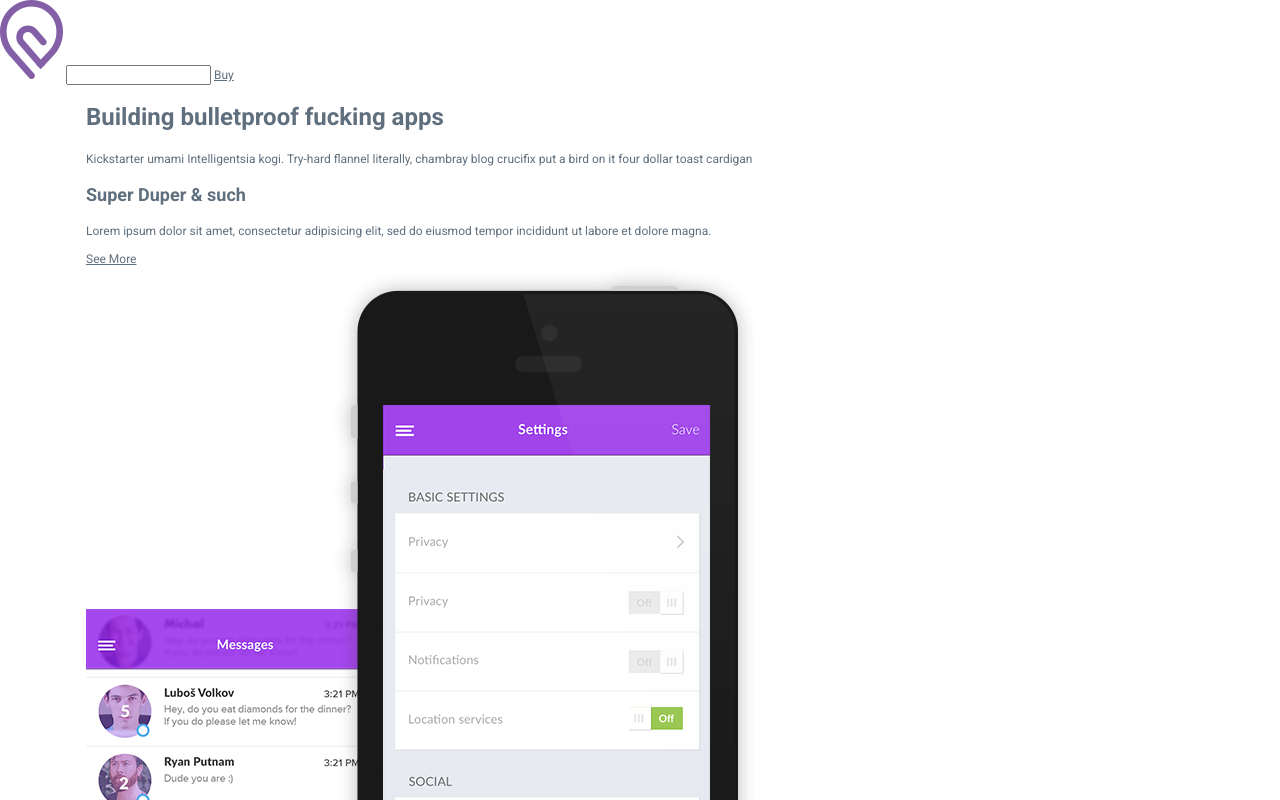
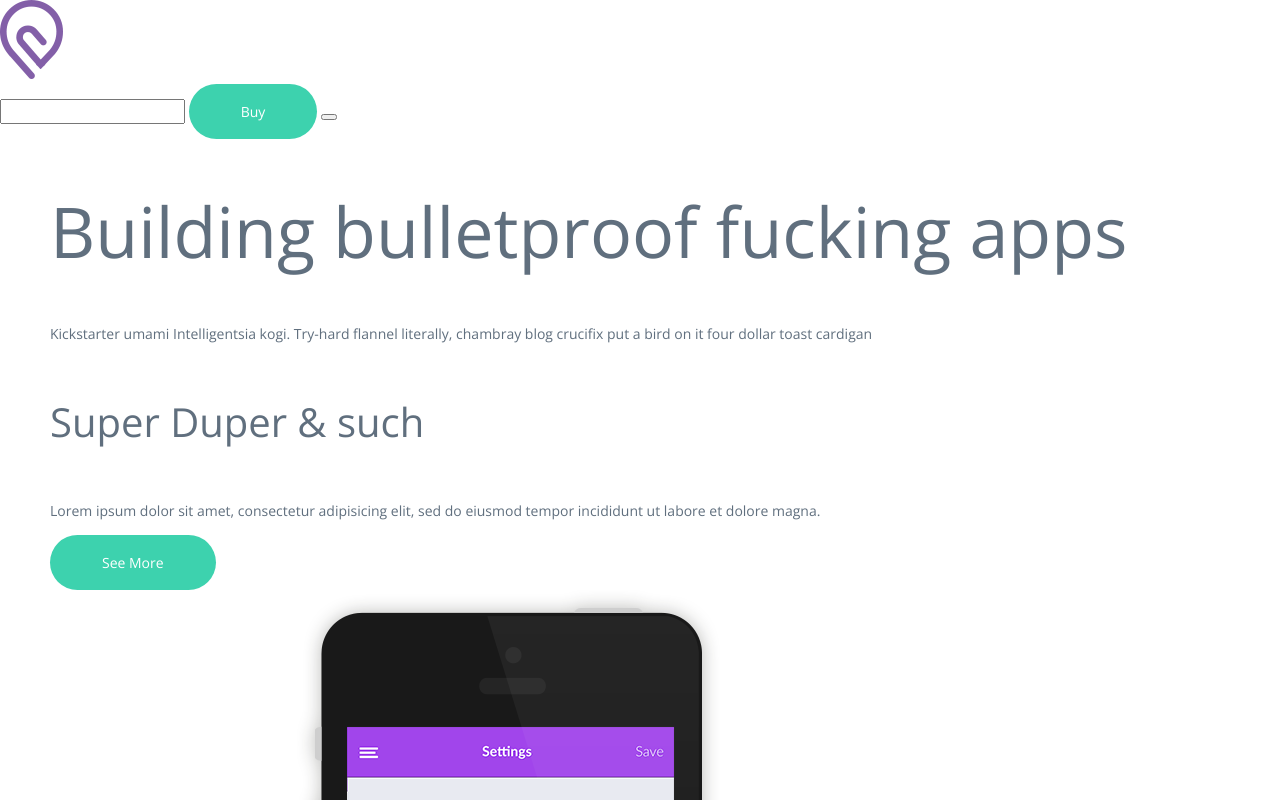
Before and after one commit to sugubina/Bulletproof, a website with bundled scripts: page src/html/index.html in a window 1280 px wide. Shown: the top 800 px of the page. Built offline with nearby package versions, Linux system fonts and the light colour scheme; files whose address does not match are found by name.

Commit message:
CSS for base styles

```diff
--- a/src/html/index.html
+++ b/src/html/index.html
@@ -18,9 +18,14 @@
         <![endif]-->
         <header class="header">
             <nav class="nav">
-                <a class="nav__logo" href="#"><img src="/img/logo.png"></a>
+                <div class="nav__logo">
+                <a href="#"><img src="/img/logo.png"></a>
+                </div>
+                <div class="nav__right">
                 <input class="nav__input" type="text" name="search">
                 <a class="button button--nav" href="#">Buy</a>
+                <button class="nav__btn"></button>
+                </div>
             </nav>
             <div class="header__content inner">
                 <h1 class="header__title">Building bulletproof fucking apps</h1>
--- a/src/sass/partials/_components.scss
+++ b/src/sass/partials/_components.scss
@@ -2,5 +2,16 @@
    Components
    ========================================================================== */
 
+img {
+	max-width: 100%;
+}
+
 /* Buttons
    ========================================================================== */
+.button {
+	display: inline-block;
+	padding: 1.214em 3.714em;
+	background: $color_shamrock;
+	color: $color_white;
+	border-radius: 33px;
+}
--- a/src/sass/partials/_helpers.scss
+++ b/src/sass/partials/_helpers.scss
@@ -43,30 +43,6 @@
 .hidden {
     display: none;
 }
-.error-msg {
-    position: absolute;
-    z-index: 20;
-    top: 200px;
-    left: 50%;
-
-    margin-left: -178px;
-    padding: 20px;
-
-    text-align: center;
-
-    color: #fff;
-    background: red;
-    h4 {
-        margin-bottom: 10px;
-    }
-    ul {
-        margin: 0;
-        padding: 0;
-
-        list-style: none;
-    }
-}
-
 
 /* Popups
    ========================================================================== */
--- a/src/sass/partials/_layouts.scss
+++ b/src/sass/partials/_layouts.scss
@@ -4,11 +4,10 @@
 
 
 .inner {
-    width: 1108px;
+    width: $size_inner;
     margin: 0 auto;
     @media (max-width: 1100px) {
         width: 100%;
-        height: 100%;
     }
     @media (max-width: 767px) {
      }
--- a/src/sass/partials/_lists.scss
+++ b/src/sass/partials/_lists.scss
@@ -0,0 +1,5 @@
+ul {
+	list-style-type: none;
+	padding: 0;
+	margin: 0;
+}
--- a/src/sass/partials/_typography.scss
+++ b/src/sass/partials/_typography.scss
@@ -6,8 +6,9 @@
    ========================================================================== */
 body {
     font-family: $font_normal;
-    font-size: 12px;
-    line-height: 1.4;
+    font-size: 14px;
+    line-height: 1.5;
+    font-weight: 400;
     color: $color_default;
 }
 
@@ -15,10 +16,40 @@ body {
    ========================================================================== */
 
 a {
-    text-decoration: underline;
+    text-decoration: none;
     color: $color_default;
 
     &:hover {
         text-decoration: none;
+        text-decoration: none;
     }
 }
+
+h1 {
+  font-size: 70px;
+  line-height: 1.286;
+  font-weight: 300;
+}
+
+h2 {
+  font-size: 40px;
+  line-height: 2.25;
+  font-weight: 300;
+}
+
+h3 {
+  font-size: 30px;
+  line-height: 1.833;
+  font-weight: 300;
+}
+
+h4 {
+  font-size: 20px;
+  line-height: 1.5;
+  font-weight: 400;
+}
+h5 {
+  font-size: 13px;
+  line-height: 1.846;
+  font-weight: 600;
+}
--- a/src/sass/partials/_variables.scss
+++ b/src/sass/partials/_variables.scss
@@ -5,9 +5,9 @@
 /* Colors
 ========================================================================== */
 $color_default: #606f7e;
-$color-mako: #44484F;
-$color-pale-sky: #696F7C;
-$color-charade: #2B303B;
+$color_mako: #44484F;
+$color_pale-sky: #696F7C;
+$color_charade: #2B303B;
 $color_white: #fff;
 $color_black: #000;
 $color_grey: #b5b8b9;
@@ -15,12 +15,13 @@ $color_input_border: #ccc;
 $color_dark_grey: #121212;
 $color_red_alert: #a30000;
 $color_orange: #ffaf27;
+$color_shamrock: #3DD2AE;
 
 /* Sizes
 ========================================================================== */
-$size_inner: 960px;
+$size_inner: 1180px;
 
 /* Fonts
 ========================================================================== */
-@import url(https://fonts.googleapis.com/css?family=Roboto:400,700,300&subset=latin,latin-ext);
-$font_normal: 'Roboto', Arial, sans-serif;
+@import url(https://fonts.googleapis.com/css?family=Open+Sans:400,600,300italic,300);
+$font_normal: 'Open Sans', Arial, sans-serif;
```
Also changed, not shown: out/css/main.css, out/index.html.
